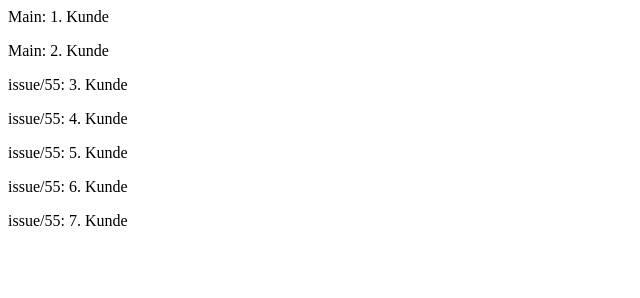
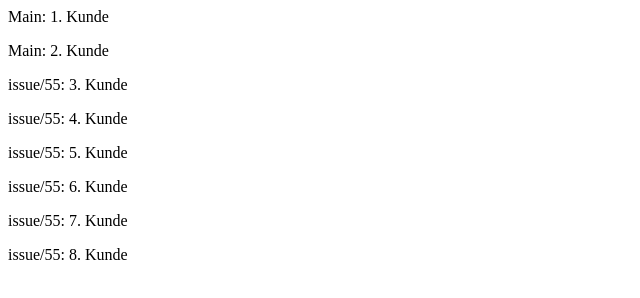
Before and after one commit to JulianFinnRom/website, a plain HTML site: page kunden.html in a window 1280 px wide. Shown: the whole page, without its empty margins (0-640 px from the left). Drawn offline with Linux system fonts and the light colour scheme.

Commit message:
issue/57: 8. Kunde

```diff
--- a/kunden.html
+++ b/kunden.html
@@ -10,5 +10,6 @@
         <p>issue/55: 5. Kunde</p>
         <p>issue/55: 6. Kunde</p>
         <p>issue/55: 7. Kunde</p>
+        <p>issue/55: 8. Kunde</p>
     </body>
 </html>
```
